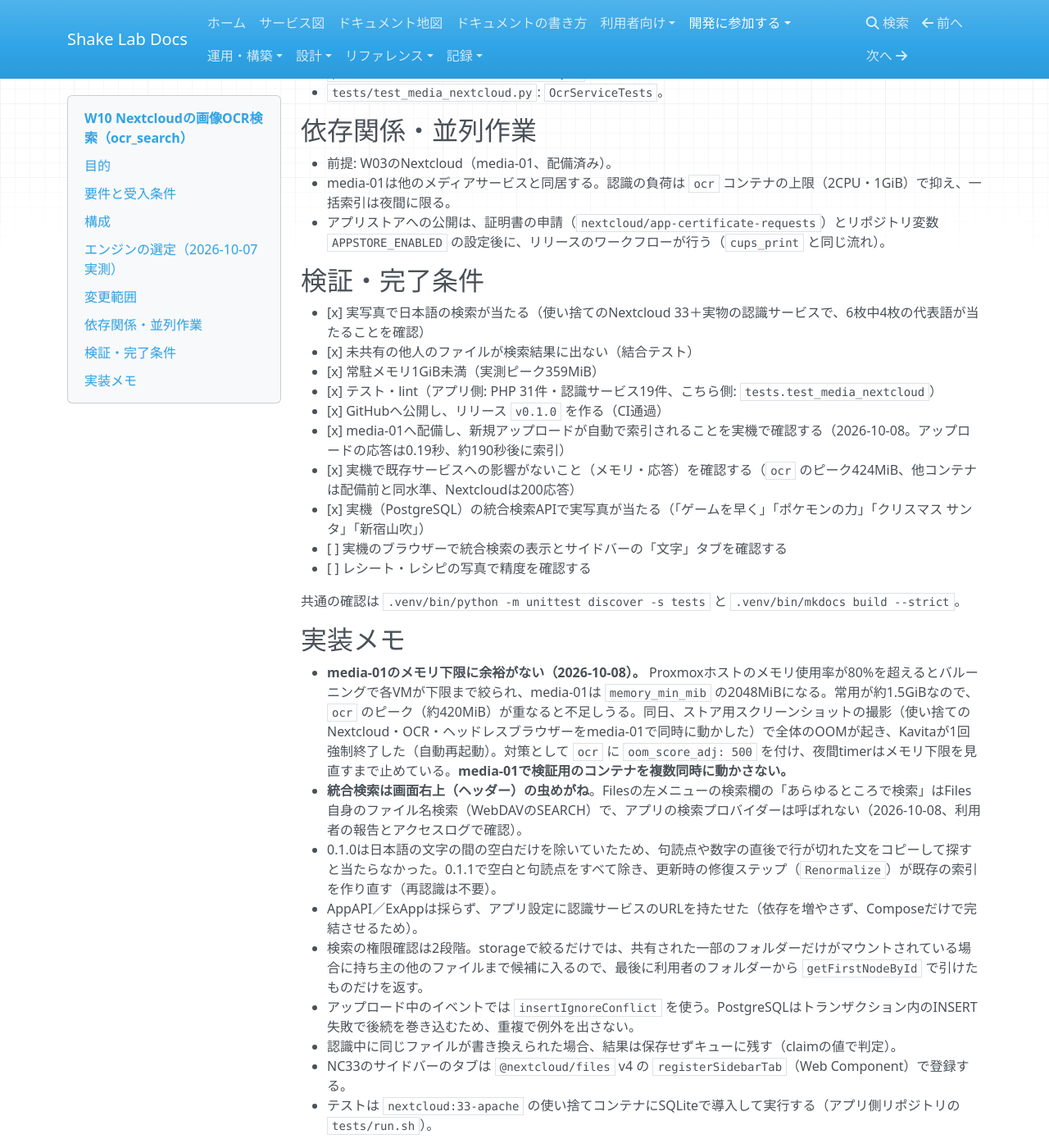
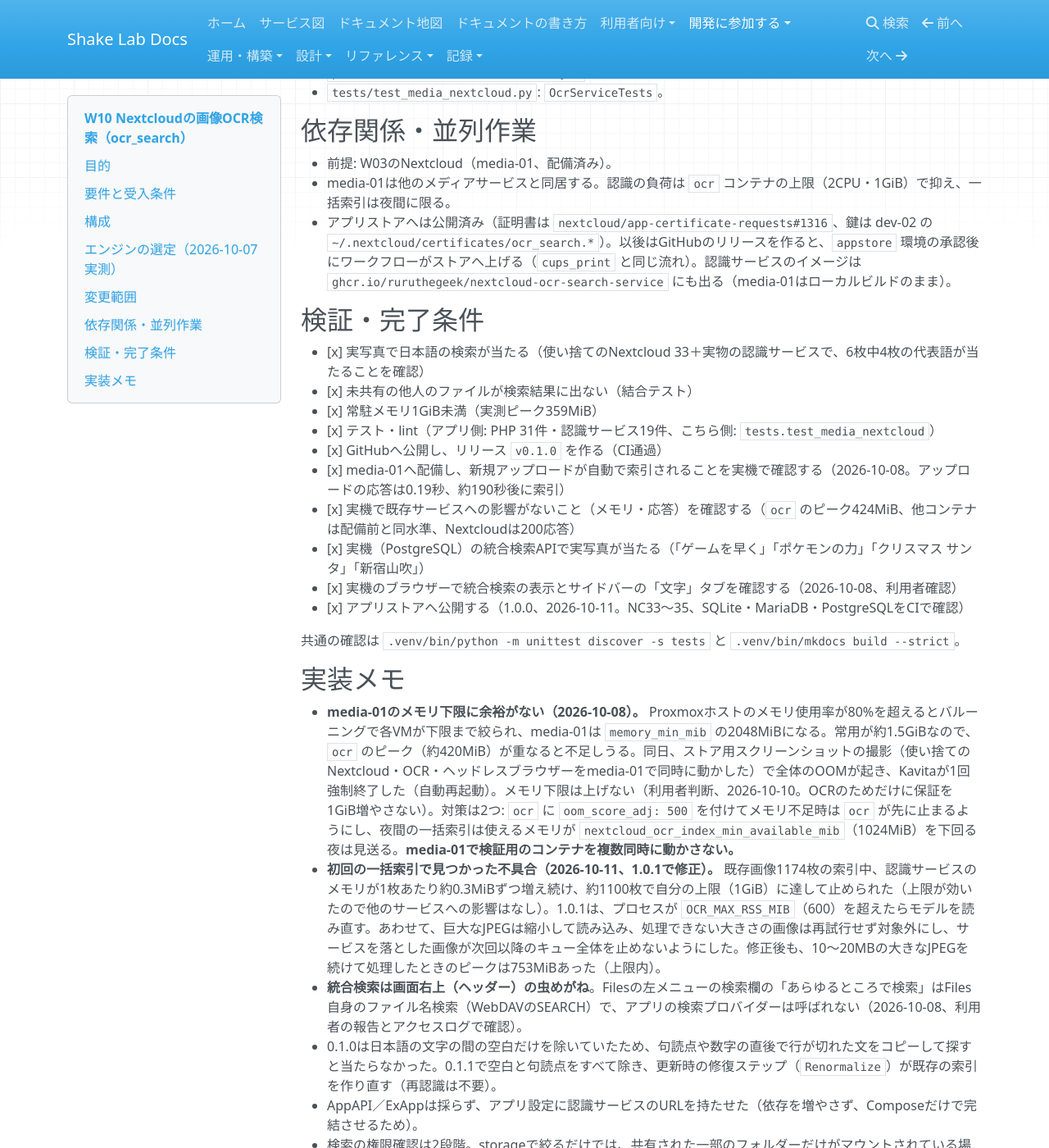
Before and after one commit to rurutheGeek/shake-cloud, an MkDocs documentation site: the page built from docs/development/W10-ocr-search.md, in a window 1280 px wide and 1400 px high, scrolled down 2540 px. Shown: the whole window at 82% size. Built offline with MkDocs 1.6.1, drawn with Linux system fonts in a browser that asks for light colours; nearby versions of some CDN libraries; a script that is not in the unit is left out; some of the changed text lies outside the part shown.

Commit message:
feat(nextcloud): ocr_search を1.0.1（ストア公開版）へ上げ、メモリが少ない夜は一括索引を見送る
- ocr_search 1.0.1: 一括索引中に認識サービスのメモリが増え続けて上限で
  止まる不具合の修正を含む。アプリストアへ公開済み
- manage.py ocr-index: 使えるメモリが nextcloud_ocr_index_min_available_mib
  （1024MiB）未満なら何もしない。media-01の memory_min_mib は上げない
- W10・配備台帳を公開後の状態に更新

Co-Authored-By: Claude Opus 5.5 <noreply@anthropic.com>

```diff
--- a/docs/development/W10-ocr-search.md
+++ b/docs/development/W10-ocr-search.md
@@ -1,6 +1,6 @@
 ---
 title: W10 Nextcloudの画像OCR検索（ocr_search）
-updated: 2026-10-08
+updated: 2026-10-11
 section: 開発計画
 audience: 開発者
 tags:
@@ -11,15 +11,15 @@ tags:
 
 # W10 Nextcloudの画像OCR検索（ocr_search）
 
-> **更新日** 2026-10-08 ・ **区分** 開発計画 ・ **読む人** 開発者
+> **更新日** 2026-10-11 ・ **区分** 開発計画 ・ **読む人** 開発者
 
-種別: **実装＋資料**。状態: **GitHubへ公開（リリース `v0.1.0`）し、media-01へ配備済み（2026-10-08）。実機で既存画像の索引・検索・新規アップロードの自動索引・メモリを確認。ブラウザーでの表示確認とレシート類での精度確認が残る**。
+種別: **実装＋資料**。状態: **Nextcloudアプリストアへ `1.0.0` を公開（2026-10-11、現在 `1.0.1`、<https://apps.nextcloud.com/apps/ocr_search>）。media-01へ配備済み（2026-10-08）。実機で既存画像の索引・検索・新規アップロードの自動索引・メモリを確認。ブラウザーでの表示確認とレシート類での精度確認が残る**。
 
 [開発計画一覧](index.md)へ戻る。番号は実施順を表しません。
 
 ## 目的
 
-Nextcloudの統合検索から、画像の中の文字（レシート、レシピ、スクリーンショットなど）で画像を探して開けるようにします。ImmichのOCR検索に相当するものを、Nextcloudの中で軽く完結させます。アプリはNextcloudアプリストアへの公開を前提に、独立した公開リポジトリで開発します。
+Nextcloudの統合検索から、画像の中の文字（主にスクリーンショット。メモ・看板・書類の写真も）で画像を探して開けるようにします。ImmichのOCR検索に相当するものを、Nextcloudの中で軽く完結させます。アプリはNextcloudアプリストアへの公開を前提に、独立した公開リポジトリで開発します。
 
 - アプリと認識サービス: 公開リポジトリ `rurutheGeek/nextcloud-ocr-search`（アプリID `ocr_search`、認識サービスは同リポジトリの `server/`）
 - 配備先: **media-01**（Nextcloudと同じComposeプロジェクト `media-nextcloud`）
@@ -85,7 +85,7 @@ media-01上の `--memory=1g --cpus=2` のコンテナで、Nextcloudの `inbox/o
 - Tesseractは活字のスクリーンショット以外をほぼ読めず、記号の屑の行を大量に出したため不採用。
 - 長辺1024pxと1600pxで精度はほぼ同じだったため、既定は1024px（`OCR_MAX_SIDE`）。
 - 縁取りのある装飾文字と大きな手書きは弱い（v1の限界）。
-- **レシート・レシピの写真では未測定**。細かい活字が1024pxで読めない場合は `OCR_MAX_SIDE` を上げる（1600pxでも1GiBに収まる）。
+- 細かい活字が1024pxで読めない場合は `OCR_MAX_SIDE` を上げる（1600pxでも1GiBに収まる）。
 
 ## 変更範囲
 
@@ -99,7 +99,7 @@ media-01上の `--memory=1g --cpus=2` のコンテナで、Nextcloudの `inbox/o
 
 - 前提: W03のNextcloud（media-01、配備済み）。
 - media-01は他のメディアサービスと同居する。認識の負荷は `ocr` コンテナの上限（2CPU・1GiB）で抑え、一括索引は夜間に限る。
-- アプリストアへの公開は、証明書の申請（`nextcloud/app-certificate-requests`）とリポジトリ変数 `APPSTORE_ENABLED` の設定後に、リリースのワークフローが行う（`cups_print` と同じ流れ）。
+- アプリストアへは公開済み（証明書は `nextcloud/app-certificate-requests#1316`、鍵は dev-02 の `~/.nextcloud/certificates/ocr_search.*`）。以後はGitHubのリリースを作ると、`appstore` 環境の承認後にワークフローがストアへ上げる（`cups_print` と同じ流れ）。認識サービスのイメージは `ghcr.io/ruruthegeek/nextcloud-ocr-search-service` にも出る（media-01はローカルビルドのまま）。
 
 ## 検証・完了条件
 
@@ -111,14 +111,15 @@ media-01上の `--memory=1g --cpus=2` のコンテナで、Nextcloudの `inbox/o
 - [x] media-01へ配備し、新規アップロードが自動で索引されることを実機で確認する（2026-10-08。アップロードの応答は0.19秒、約190秒後に索引）
 - [x] 実機で既存サービスへの影響がないこと（メモリ・応答）を確認する（`ocr` のピーク424MiB、他コンテナは配備前と同水準、Nextcloudは200応答）
 - [x] 実機（PostgreSQL）の統合検索APIで実写真が当たる（「ゲームを早く」「ポケモンの力」「クリスマス サンタ」「新宿山吹」）
-- [ ] 実機のブラウザーで統合検索の表示とサイドバーの「文字」タブを確認する
-- [ ] レシート・レシピの写真で精度を確認する
+- [x] 実機のブラウザーで統合検索の表示とサイドバーの「文字」タブを確認する（2026-10-08、利用者確認）
+- [x] アプリストアへ公開する（1.0.0、2026-10-11。NC33〜35、SQLite・MariaDB・PostgreSQLをCIで確認）
 
 共通の確認は `.venv/bin/python -m unittest discover -s tests` と `.venv/bin/mkdocs build --strict`。
 
 ## 実装メモ
 
-- **media-01のメモリ下限に余裕がない（2026-10-08）。** Proxmoxホストのメモリ使用率が80%を超えるとバルーニングで各VMが下限まで絞られ、media-01は `memory_min_mib` の2048MiBになる。常用が約1.5GiBなので、`ocr` のピーク（約420MiB）が重なると不足しうる。同日、ストア用スクリーンショットの撮影（使い捨てのNextcloud・OCR・ヘッドレスブラウザーをmedia-01で同時に動かした）で全体のOOMが起き、Kavitaが1回強制終了した（自動再起動）。対策として `ocr` に `oom_score_adj: 500` を付け、夜間timerはメモリ下限を見直すまで止めている。**media-01で検証用のコンテナを複数同時に動かさない。**
+- **media-01のメモリ下限に余裕がない（2026-10-08）。** Proxmoxホストのメモリ使用率が80%を超えるとバルーニングで各VMが下限まで絞られ、media-01は `memory_min_mib` の2048MiBになる。常用が約1.5GiBなので、`ocr` のピーク（約420MiB）が重なると不足しうる。同日、ストア用スクリーンショットの撮影（使い捨てのNextcloud・OCR・ヘッドレスブラウザーをmedia-01で同時に動かした）で全体のOOMが起き、Kavitaが1回強制終了した（自動再起動）。メモリ下限は上げない（利用者判断、2026-10-10。OCRのためだけに保証を1GiB増やさない）。対策は2つ: `ocr` に `oom_score_adj: 500` を付けてメモリ不足時は `ocr` が先に止まるようにし、夜間の一括索引は使えるメモリが `nextcloud_ocr_index_min_available_mib`（1024MiB）を下回る夜は見送る。**media-01で検証用のコンテナを複数同時に動かさない。**
+- **初回の一括索引で見つかった不具合（2026-10-11、1.0.1で修正）。** 既存画像1174枚の索引中、認識サービスのメモリが1枚あたり約0.3MiBずつ増え続け、約1100枚で自分の上限（1GiB）に達して止められた（上限が効いたので他のサービスへの影響はなし）。1.0.1は、プロセスが `OCR_MAX_RSS_MIB`（600）を超えたらモデルを読み直す。あわせて、巨大なJPEGは縮小して読み込み、処理できない大きさの画像は再試行せず対象外にし、サービスを落とした画像が次回以降のキュー全体を止めないようにした。修正後も、10〜20MBの大きなJPEGを続けて処理したときのピークは753MiBあった（上限内）。
 - **統合検索は画面右上（ヘッダー）の虫めがね**。Filesの左メニューの検索欄の「あらゆるところで検索」はFiles自身のファイル名検索（WebDAVのSEARCH）で、アプリの検索プロバイダーは呼ばれない（2026-10-08、利用者の報告とアクセスログで確認）。
 - 0.1.0は日本語の文字の間の空白だけを除いていたため、句読点や数字の直後で行が切れた文をコピーして探すと当たらなかった。0.1.1で空白と句読点をすべて除き、更新時の修復ステップ（`Renormalize`）が既存の索引を作り直す（再認識は不要）。
 - AppAPI／ExAppは採らず、アプリ設定に認識サービスのURLを持たせた（依存を増やさず、Composeだけで完結させるため）。
--- a/stacks/media/nextcloud/compose.yaml
+++ b/stacks/media/nextcloud/compose.yaml
@@ -83,7 +83,7 @@ services:
   # これに依存しない（止まっていてもアップロード・閲覧は動き、画像はキューで待つ）。
   # イメージは manage.py ocr-service が取得したソースからのローカルビルド。
   ocr:
-    image: ocr-search-service:${OCR_SERVICE_VERSION:-0.1.1}
+    image: ocr-search-service:${OCR_SERVICE_VERSION:-1.0.1}
     build: ./ocr-service
     restart: unless-stopped
     environment:
--- a/stacks/media/nextcloud/media-stack-ocr-index.service.j2
+++ b/stacks/media/nextcloud/media-stack-ocr-index.service.j2
@@ -9,4 +9,4 @@ Type=oneshot
 # cpus: 2・mem_limit: 1g のocrコンテナが行う）。
 Nice=10
 IOSchedulingClass=idle
-ExecStart=/usr/bin/python3 {{ project_dir }}/media/nextcloud/manage.py ocr-index --max-runtime {{ nextcloud_ocr_index_max_runtime }}
+ExecStart=/usr/bin/python3 {{ project_dir }}/media/nextcloud/manage.py ocr-index --max-runtime {{ nextcloud_ocr_index_max_runtime }} --min-available-mib {{ nextcloud_ocr_index_min_available_mib }}
```
Also changed, not shown: docs/development/index.md (+1 -1 lines), docs/map.md (+1 -1 lines), docs/operations/handover.md (+1 -1 lines), 4 other files.
